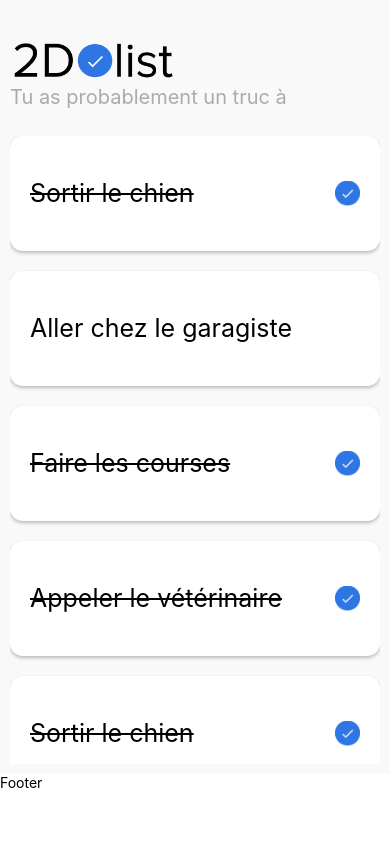
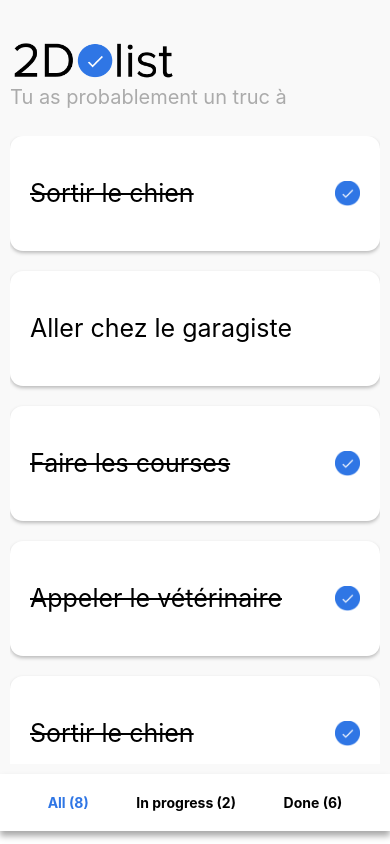
Before and after one commit to Julia13git/react-native-todolist, a React Native app: screen / in a window 390 px wide. Built offline with nearby package versions, Linux system fonts and the light colour scheme.

Commit message:
filtrage des taches

```diff
--- a/App.js
+++ b/App.js
@@ -4,8 +4,10 @@
 import { Header } from "./components/Header/Header";
 import { CardTodo } from "./components/CardTodo/CardTodo";
 import { useState } from "react";
+import { TabBottomMenu } from "./components/TabBottomMenu/TabBottomMenu";
 
 export default function App() {
+  const [selectedTabName, setSelectedTabName] = useState("all");
   const [todoList, setTodoList] = useState([
     { id: 1, title: "Sortir le chien", isCompleted: true },
     { id: 2, title: "Aller chez le garagiste", isCompleted: false },
@@ -16,6 +18,17 @@
     { id: 7, title: "Faire les courses", isCompleted: true },
     { id: 8, title: "Appeler le vétérinaire", isCompleted: true },
   ]);
+
+  function getFilteredList() {
+    switch (selectedTabName) {
+      case "all":
+        return todoList;
+      case "inProgress":
+        return todoList.filter((todo) => !todo.isCompleted);
+      case "done":
+        return todoList.filter((todo) => todo.isCompleted);
+    }
+  }
 
   function updateTodo(todo) {
     const updatedTodo = {
@@ -28,14 +41,14 @@
     );
 
     const updatedTodoList = [...todoList];
-    updatedTodoListr[indexToUpdate] = updatedTodo;
+    updatedTodoList[indexToUpdate] = updatedTodo;
     setTodoList(updatedTodoList);
 
     console.log(todo);
   }
 
   function renderTodoList() {
-    return todoList.map((todo) => (
+    return getFilteredList().map((todo) => (
       <View style={s.cardItem} key={todo.id}>
         <CardTodo onClickCard={updateTodo} todo={todo} />
       </View>
@@ -55,7 +68,11 @@
         </SafeAreaView>
       </SafeAreaProvider>
       <View style={s.footer}>
-        <Text>Footer</Text>
+        <TabBottomMenu
+          todoList={todoList}
+          onPress={setSelectedTabName}
+          selectedTabName={selectedTabName}
+        />
       </View>
     </>
   );
--- a/components/CardTodo/CardTodo.style.js
+++ b/components/CardTodo/CardTodo.style.js
@@ -4,7 +4,6 @@
   card: {
     height: 115,
     backgroundColor: "white",
-    display: "flex",
     flexDirection: "row",
     borderRadius: 13,
     alignItems: "center",
--- /dev/null
+++ b/components/TabBottomMenu/TabBottomMenu.jsx
@@ -0,0 +1,36 @@
+import { Text, TouchableOpacity, View } from "react-native";
+import { s } from "./TabBottomMenu.style";
+
+export function TabBottomMenu({ selectedTabName, onPress, todoList }) {
+  const countByStatus = todoList.reduce(
+    (acc, todo) => {
+      todo.isCompleted ? acc.done++ : acc.inProgress++;
+      return acc;
+    },
+    { all: todoList.length, inProgress: 0, done: 0 }
+  );
+
+  console.log(countByStatus);
+
+  function getTextStyle(tabName) {
+    return {
+      fontWeight: "bold",
+      color: tabName === selectedTabName ? "#2F76E5" : "black",
+    };
+  }
+  return (
+    <View style={s.container}>
+      <TouchableOpacity onPress={() => onPress("all")}>
+        <Text style={getTextStyle("all")}>All ({countByStatus.all})</Text>
+      </TouchableOpacity>
+      <TouchableOpacity onPress={() => onPress("inProgress")}>
+        <Text style={getTextStyle("inProgress")}>
+          In progress ({countByStatus.inProgress})
+        </Text>
+      </TouchableOpacity>
+      <TouchableOpacity onPress={() => onPress("done")}>
+        <Text style={getTextStyle("done")}>Done ({countByStatus.done})</Text>
+      </TouchableOpacity>
+    </View>
+  );
+}
--- /dev/null
+++ b/components/TabBottomMenu/TabBottomMenu.style.js
@@ -0,0 +1,21 @@
+import { StyleSheet } from "react-native";
+
+const s = StyleSheet.create({
+  container: {
+    flexDirection: "row",
+    backgroundColor: "white",
+    justifyContent: "space-evenly",
+    paddingVertical: 20,
+    shadowColor: "#000",
+    shadowOffset: {
+      width: 0,
+      height: 5,
+    },
+    shadowOpacity: 0.34,
+    shadowRadius: 6.27,
+
+    elevation: 10,
+  },
+});
+
+export { s };
```
